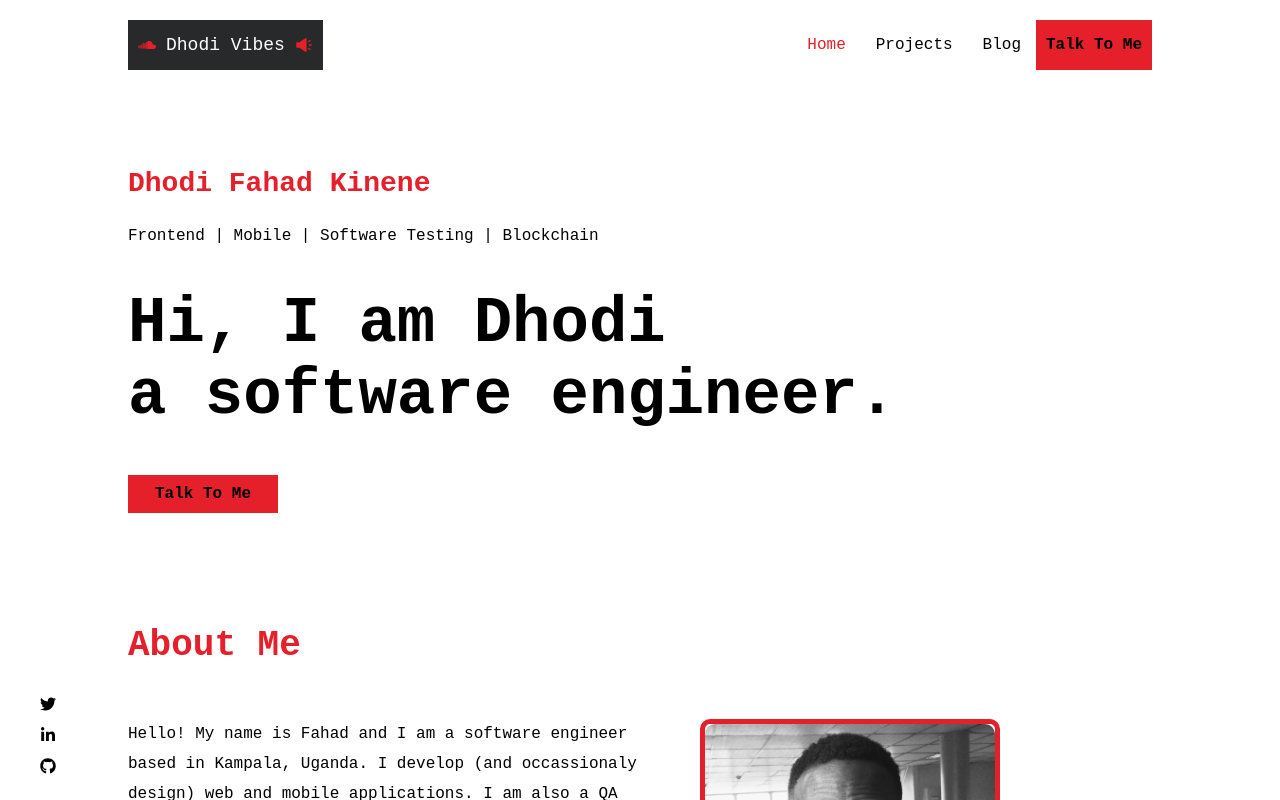
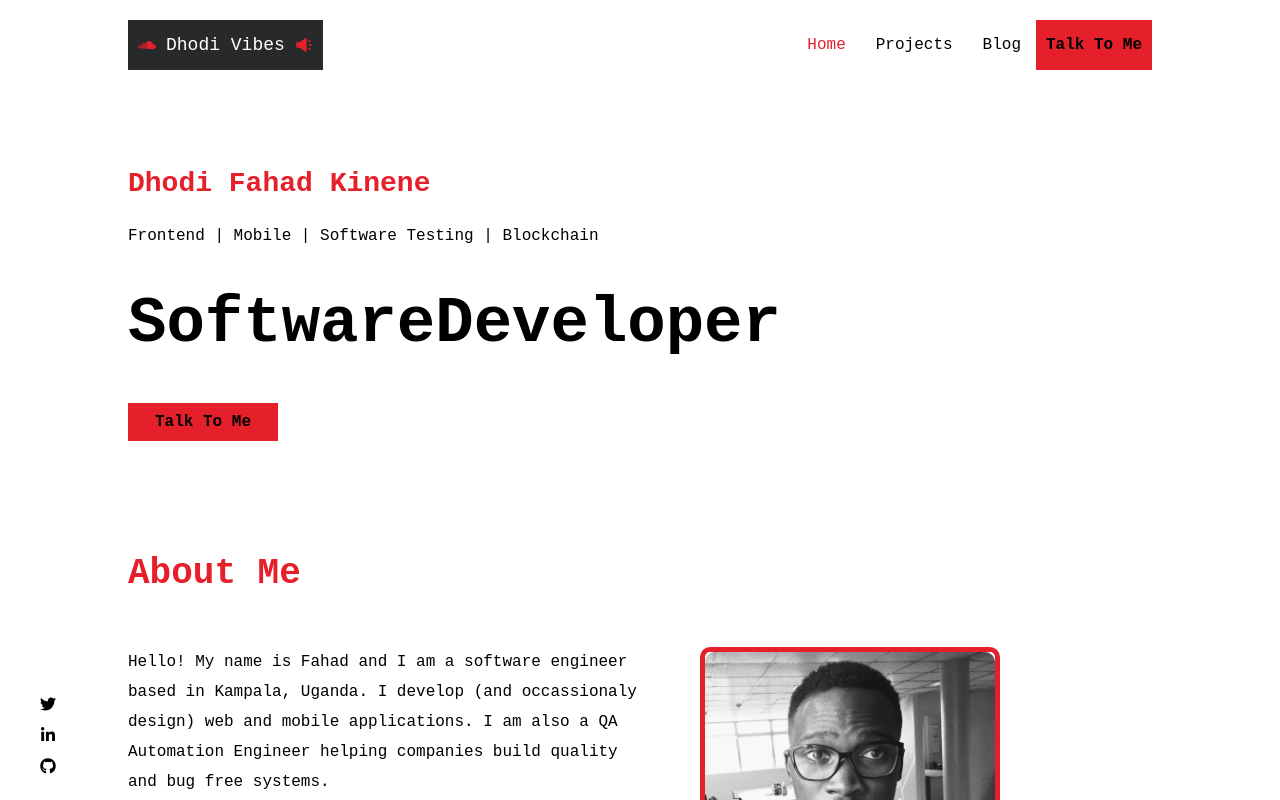
Before and after one commit to DhodiFahad/dhodifahad.github.io, a Next.js app: page / in a window 1280 px wide. Shown: the top 800 px of the page. Built offline with nearby package versions, Linux system fonts and the light colour scheme; a web font is replaced by a local one.

Commit message:
Update hero.js

```diff
--- a/comp/hero.js
+++ b/comp/hero.js
@@ -7,10 +7,9 @@ export const Hero =()=>{
             <span>Frontend | Mobile | Software Testing | Blockchain</span>
             <h1>
                 <span className={styles.software}>
-                  Hi, I am Dhodi
+                  Software
                 </span>
-                <br/>
-                a software engineer.
+                Developer
             </h1>
             <Talk/>
         </div>
```
